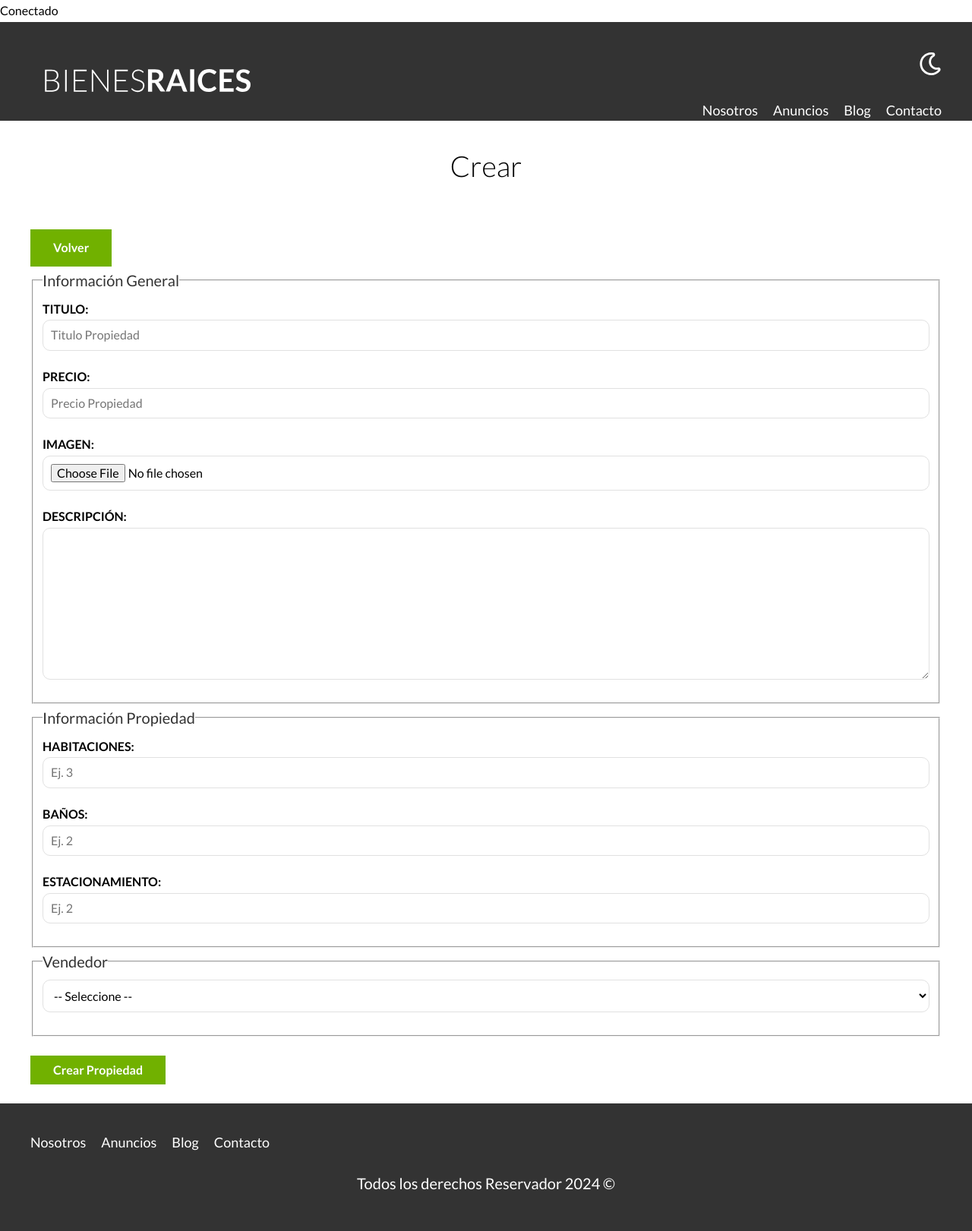
After one commit to Miunich/CSS-Html5-Study, a PHP site: page /admin/propiedades/crear.php in a window 1280 px wide. The commit adds this page. Shown: the whole page at 76% size. Run offline with PHP 8.4, Linux system fonts and the light colour scheme.

Commit message:
Conexión con la base de datos

```diff
--- /dev/null
+++ b/bienesraices_inicio/admin/propiedades/crear.php
@@ -0,0 +1,133 @@
+<?php
+//Base de datos
+require '../../includes/config/database.php';
+
+$db = conectarDB();
+
+//Arreglo con mensajes de errores
+$errores = [];
+
+//Ejecutar el codigo despues de que el usuario envie el formulario
+if ($_SERVER['REQUEST_METHOD'] == 'POST') {
+
+    // echo "<pre>";
+    // var_dump($_POST);
+    // echo "</pre>";
+
+    $titulo = $_POST['titulo'];
+    $precio = $_POST['precio'];
+    $descripcion = $_POST['descripcion'];
+    $habitaciones = $_POST['habitaciones'];
+    $wc = $_POST['wc'];
+    $estacionamiento = $_POST['estacionamiento'];
+    $vendedor_id = $_POST['vendedor'];
+
+    if (!$titulo) {
+        $errores[] = "Debes añadir un titulo";
+    }
+    if (!$precio) {
+        $errores[] = "Debes añadir un precio";
+    }
+
+    if (strlen($descripcion) < 50) {
+        $errores[] = "Debes añadir una descripción";
+    }
+    if (!$habitaciones) {
+        $errores[] = "Debes añadir el número de habitaciones";
+    }
+    if (!$wc) {
+        $errores[] = "Debes añadir el número de baños";
+    }
+    if (!$estacionamiento) {
+        $errores[] = "Debes añadir el número de estacionamientos";
+    }
+    if (!$vendedor_id) {
+        $errores[] = "Debes añadir un vendedor";
+    }
+
+    echo "<pre>";
+    var_dump($errores);
+    echo "</pre>";
+
+    exit;
+
+    //Insertar en la base de datos
+    $query = "INSERT INTO propiedades (titulo, precio, descripcion, habitaciones, wc, estacionamiento, vendedor_id) VALUES ('$titulo', '$precio', '$descripcion', '$habitaciones', '$wc', '$estacionamiento', '$vendedor_id')";
+
+    // echo $query;
+    $resultado = mysqli_query($db, $query);
+
+    if($resultado){
+        echo "Insertado Correctamente";
+    }
+
+}
+require '../../includes/funciones.php';
+include '../../includes/templates/header.php';
+?>
+
+
+<main class="contenedor seccion">
+    <h1>Crear</h1>
+    <a href="/admin" class="boton boton-verde"> Volver</a>
+
+    <form action="" class="formulario" method="POST" action="/admin/propiedades/crear.php">
+
+        <fieldset>
+            <legend>Información General</legend>
+
+            <label for="titulo">Titulo:</label>
+            <input type="text" id="titulo" name="titulo" placeholder="Titulo Propiedad">
+
+            <label for="precio">Precio:</label>
+            <input type="number" id="precio" name="precio" placeholder="Precio Propiedad">
+
+            <label for="imagen">Imagen:</label>
+            <input type="file" id="imagen" accept="image/jpeg, image/png">
+
+            <label for="descripcion">Descripción:</label>
+            <textarea id="descripcion" name="descripcion" ></textarea>
+
+        </fieldset>
+
+        <fieldset>
+
+            <legend>Información Propiedad</legend>
+
+            <label for="habitaciones">Habitaciones:</label>
+            <input type="number" id="habitaciones" name="habitaciones" placeholder="Ej. 3" min="1" max="9">
+            <label for="wc">Baños:</label>
+            <input type="number" id="wc" name="wc" placeholder="Ej. 2" min="1" max="3">
+
+            <label for="estacionamiento">Estacionamiento:</label>
+            <input type="number" id="estacionamiento" name="estacionamiento" placeholder="Ej. 2" min="1" max="3">
+
+        </fieldset>
+
+        <fieldset>
+            <legend>Vendedor</legend>
+
+            <select name="vendedor" id="vendedor">
+                <option value="" disabled selected>-- Seleccione --</option>
+                <option value="1">Juan</option>
+                <option value="2">Karen</option>
+            </select>
+
+        </fieldset>
+        <input type="submit" value="Crear Propiedad" class="boton boton-verde">
+    </form>
+</main>
+
+<footer class="footer seccion">
+    <div class="contenedor contenedor-footer">
+        <?php
+        include '../../includes/templates/footer.php';
+        ?>
+    </div>
+
+    <p class="copyright">Todos los derechos Reservador 2024 &copy;</p>
+</footer>
+<script src="/build/js/bundle.min.js"></script>
+</body>
+
+</html>
--- a/bienesraices_inicio/includes/config/database.php
+++ b/bienesraices_inicio/includes/config/database.php
@@ -0,0 +1,14 @@
+<?php
+
+function conectarDB() : mysqli{
+    $db = mysqli_connect('localhost', 'root','','propiedades');
+
+    if(!$db){
+        echo "Error no se pudo conectar";
+        exit;
+    }else{
+        echo "Conectado";
+    }
+
+    return $db;
+}
--- a/bienesraices_inicio/includes/templates/header.php
+++ b/bienesraices_inicio/includes/templates/header.php
@@ -5,7 +5,7 @@
     <meta charset="UTF-8">
     <meta name="viewport" content="width=device-width, initial-scale=1.0">
     <title>Bienes Raíces</title>
-    <link rel="stylesheet" href="build/css/app.css">
+    <link rel="stylesheet" href="/build/css/app.css">
     <!-- quiero agregar el js de app.js para que funcione el menu -->
     <script src="src/js/app.js"></script>
 
@@ -19,13 +19,13 @@
         <div class="contenedor contenido-header">
             <div class="barra">
                 <a href="index.php">
-                    <img src="build/img/logo.svg" alt="logo">
+                    <img src="/build/img/logo.svg" alt="logo">
                 </a>
                 <div class="mobile-menu">
-                    <img src="build/img/barras.svg" alt="icono menu responsive">
+                    <img src="/build/img/barras.svg" alt="icono menu responsive">
                 </div>
                 <div class="derecha">
-                    <img src="build/img/dark-mode.svg" alt="dark-mode" class="dark-mode-boton">
+                    <img src="/build/img/dark-mode.svg" alt="dark-mode" class="dark-mode-boton">
                     <nav class="navegacion">
                         <a href="nosotros.php">Nosotros</a>
                         <a href="anuncios.php">Anuncios</a>
```
Also changed, not shown: bienesraices_inicio/admin/index.php (added, +24 -0 lines), bienesraices_inicio/admin/propiedades/actualizar.php (added, +22 -0 lines), bienesraices_inicio/admin/propiedades/borrar.php (added, +22 -0 lines).
